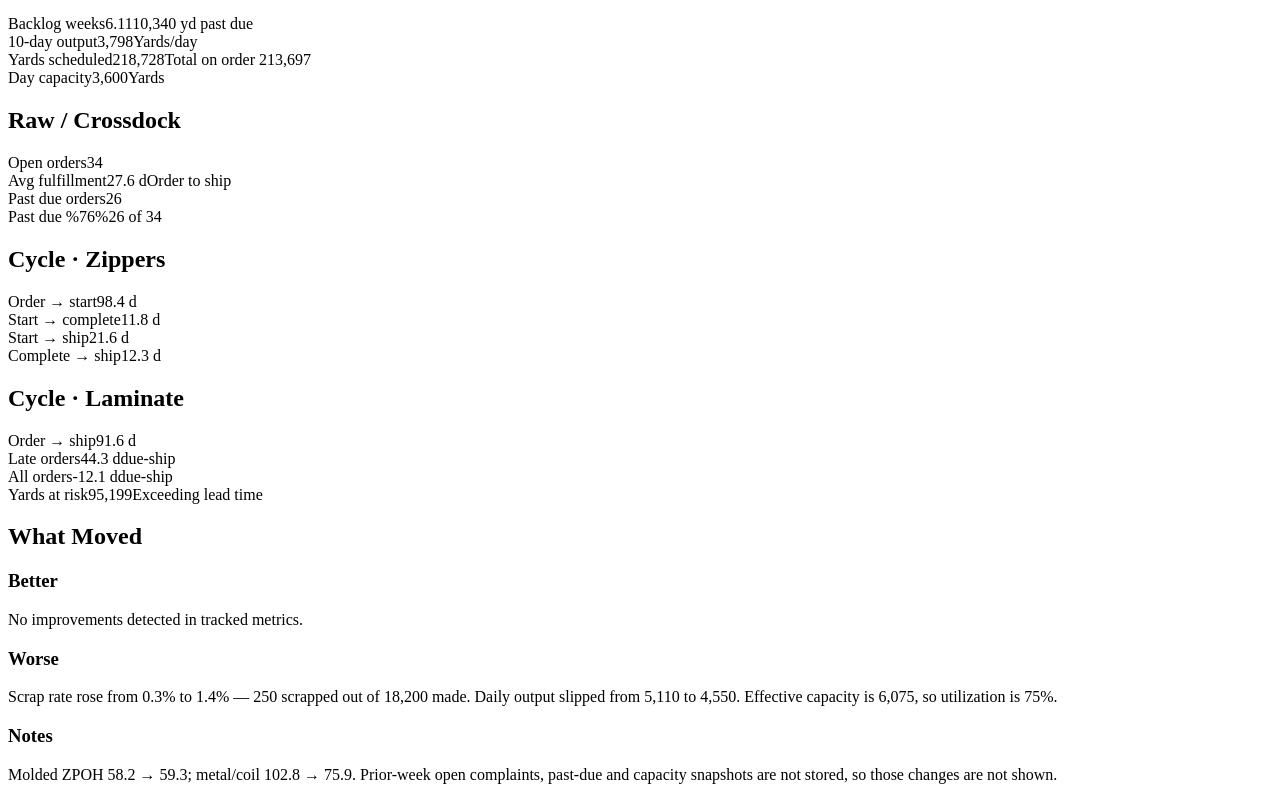
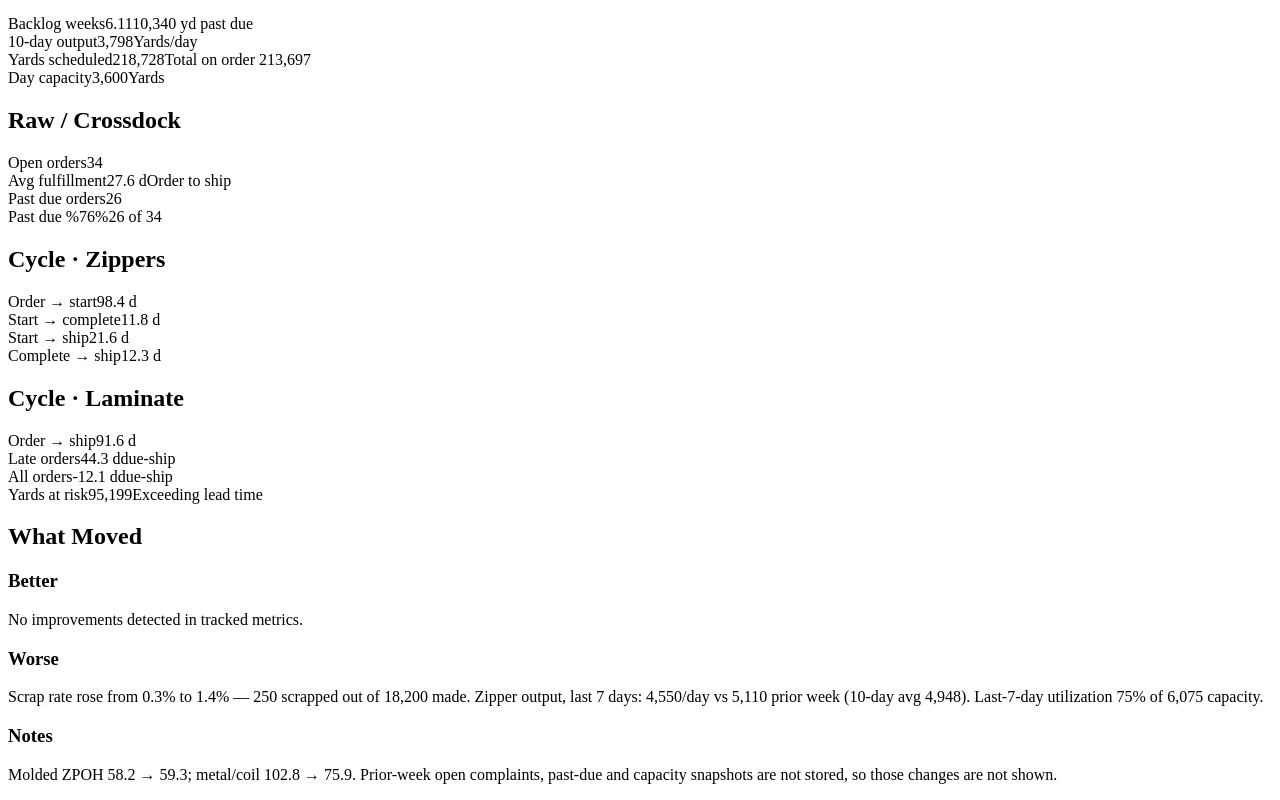
Before and after one commit to jakubt-stack/KPI, a React (Vite) app: page / in a window 1280 px wide. Shown: the part 909-1709 px from the top of the page. Built offline with nearby package versions, Linux system fonts and the light colour scheme; the HTML template or start-up script is replaced by a standard one.

Commit message:
Update Lenzip KPI dashboard data (2026-10-28)

```diff
--- a/src/App.jsx
+++ b/src/App.jsx
@@ -168,7 +168,7 @@ const data = {
   ],
   "movers": {
     "better": "No improvements detected in tracked metrics.",
-    "worse": "Scrap rate rose from 0.3% to 1.4% — 250 scrapped out of 18,200 made. Daily output slipped from 5,110 to 4,550. Effective capacity is 6,075, so utilization is 75%.",
+    "worse": "Scrap rate rose from 0.3% to 1.4% — 250 scrapped out of 18,200 made. Zipper output, last 7 days: 4,550/day vs 5,110 prior week (10-day avg 4,948). Last-7-day utilization 75% of 6,075 capacity.",
     "notes": "Molded ZPOH 58.2 → 59.3; metal/coil 102.8 → 75.9. Prior-week open complaints, past-due and capacity snapshots are not stored, so those changes are not shown."
   }
 }
```
